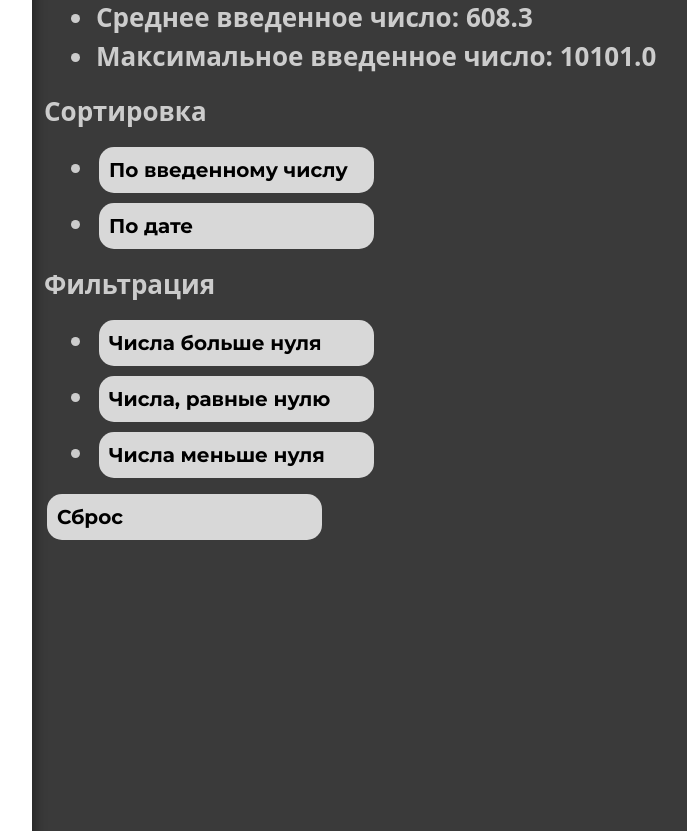
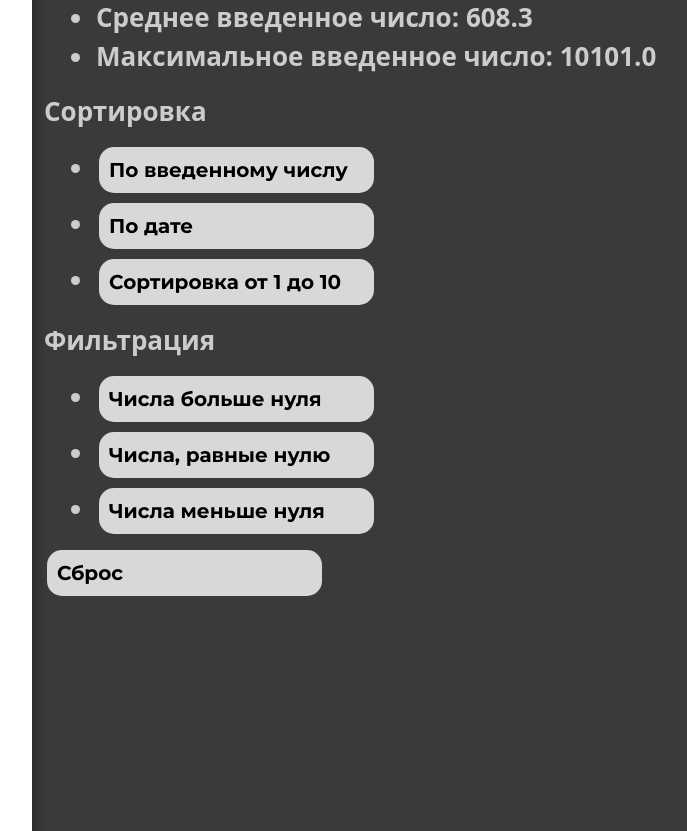
Before and after one commit to dmitrylala/hse-news, a Django app: page /algo/history/ in a window 1280 px wide. Shown: the part 1468-2299 px from the top of the page, without its empty margins (160-847 px from the left). Run offline with Django 4.2, Linux system fonts and the light colour scheme; data comes from the database, SQL or seed files in the repository.

Commit message:
add new func

```diff
--- a/algo/templates/algo/history.html
+++ b/algo/templates/algo/history.html
@@ -58,6 +58,11 @@
                 </a>
             </li>
             {% endfor %}
+            <li class="pressable">
+                <a href="{{ history }}?filter_by=special">
+                    <input class="button" value="Сортировка от 1 до 10" />
+                </a>
+            </li>
         </ul>
 
         <p>
--- a/algo/views.py
+++ b/algo/views.py
@@ -82,7 +82,14 @@ class ResultListView(generic.ListView):
 
         filter_by = url_params.get("filter_by")
         value = url_params.get("value")
-        if filter_by and value:
-            return queryset.filter(**{f"{filter_by}__exact": value})
+        if filter_by:
+            if filter_by == "special":
+                return (
+                    queryset.filter(task__num__gte=1)
+                    .filter(task__num__lte=10)
+                    .order_by("task__num")
+                )
+            if value:
+                return queryset.filter(**{f"{filter_by}__exact": value})
 
         return queryset
```
